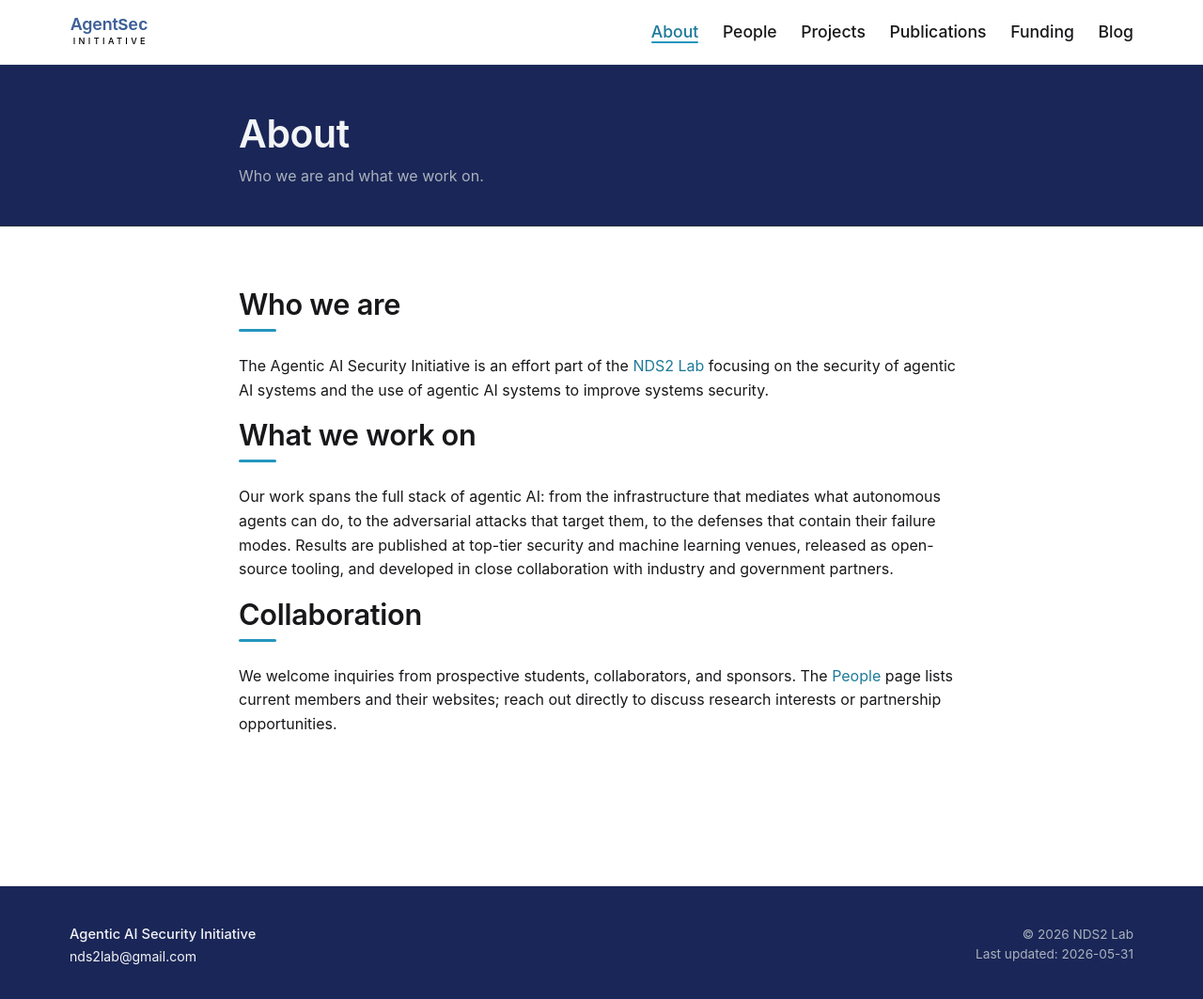
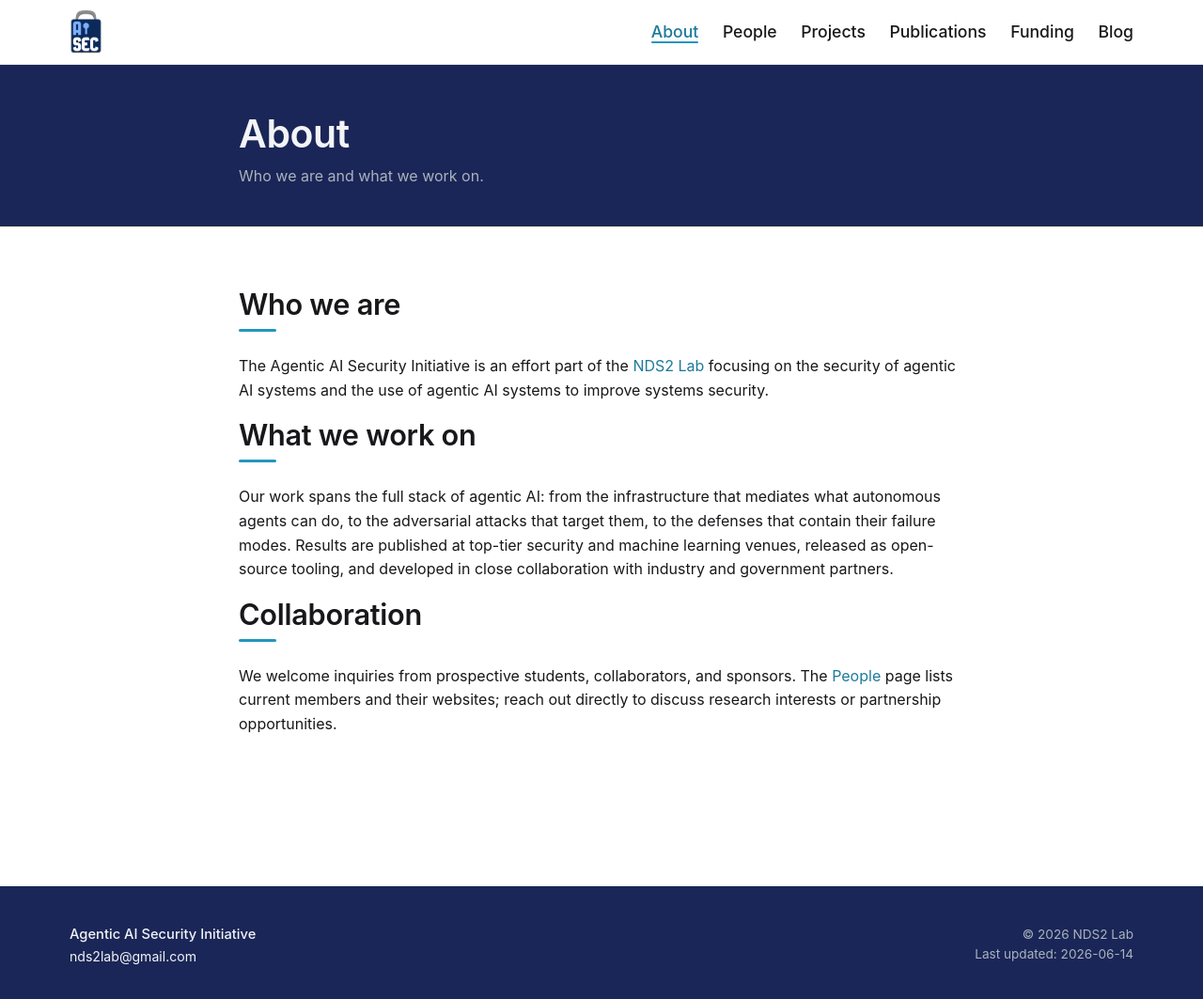
Before and after one commit to agentaisec/agentaisec.github.io, a website: page about.html in a window 1280 px wide. Shown: the whole page at 94% size. Drawn offline with Linux system fonts and the light colour scheme.

Commit message:
update logo

```diff
--- a/about.html
+++ b/about.html
@@ -17,7 +17,7 @@
     <header class="site-nav">
       <div class="container site-nav__inner">
         <a class="site-nav__brand" href="index.html">
-          <img class="site-nav__logo" src="assets/logo.svg" alt="" />
+          <img class="site-nav__logo" src="assets/logo.png" alt="Agentic AI Security Initiative" />
         </a>
         <button
           class="site-nav__toggle"
@@ -105,7 +105,7 @@
         <div class="site-footer__meta">
           <div>&copy; 2026 NDS2 Lab</div>
           <div>
-            <span class="site-footer__updated" data-last-updated>Last updated: 2026-05-31</span>
+            <span class="site-footer__updated" data-last-updated>Last updated: 2026-06-14</span>
           </div>
         </div>
       </div>
--- a/styles/main.css
+++ b/styles/main.css
@@ -189,9 +189,10 @@ hr {
 }
 
 .site-nav__logo {
-  height: 46px;
+  height: 48px;
   width: auto;
   flex-shrink: 0;
+  display: block;
 }
 
 
```
Also changed, not shown: blog.html (+2 -2 lines), funding.html (+2 -2 lines), index.html (+2 -2 lines), people.html (+2 -2 lines), projects.html (+2 -2 lines), publications.html (+2 -2 lines), assets/logo.png (added).
